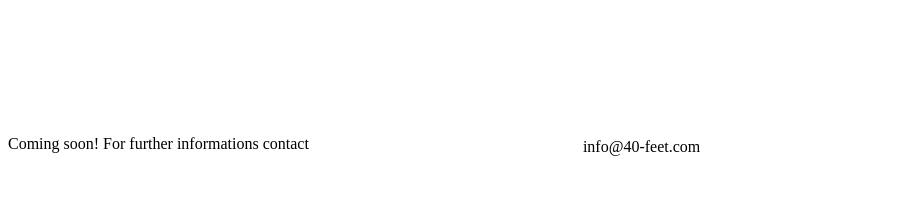
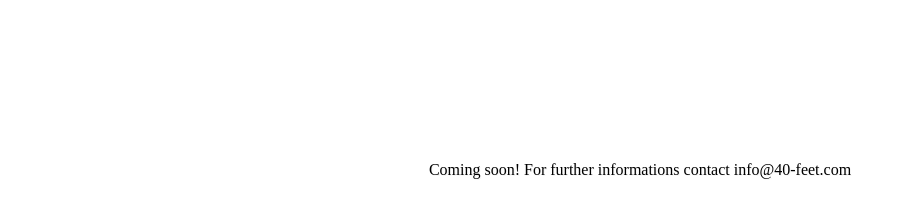
Before and after one commit to 40-feet/40-feet.github.io, a plain HTML site: page index.html in a window 1280 px wide. Shown: the part 572-790 px from the top of the page, without its empty margins (0-905 px from the left). Drawn offline with Linux system fonts and the light colour scheme.

Commit message:
Add shadow to text and reposition

```diff
--- a/css/styles.css
+++ b/css/styles.css
@@ -6,9 +6,9 @@ a:hover {
   color: hotpink;
   text-decoration: none;
 }
-.logo img, .footer a {
+.logo img {
   position: absolute;
-  top: 50%;
+  top: 40%;
   left: 50%;
   transform: translateX(-50%) translateY(-50%);
   max-width: 70%;
@@ -16,6 +16,9 @@ a:hover {
 }
 .footer {
   position: absolute;
-  bottom: 75px;
-  width: 99%;
+  bottom: 5%;
+  left: 50%;
+  transform: translateX(-50%) translateY(-50%);
+  max-width: 100%;
+  text-shadow: 1px 1px #F5F5F5;
 }
```
